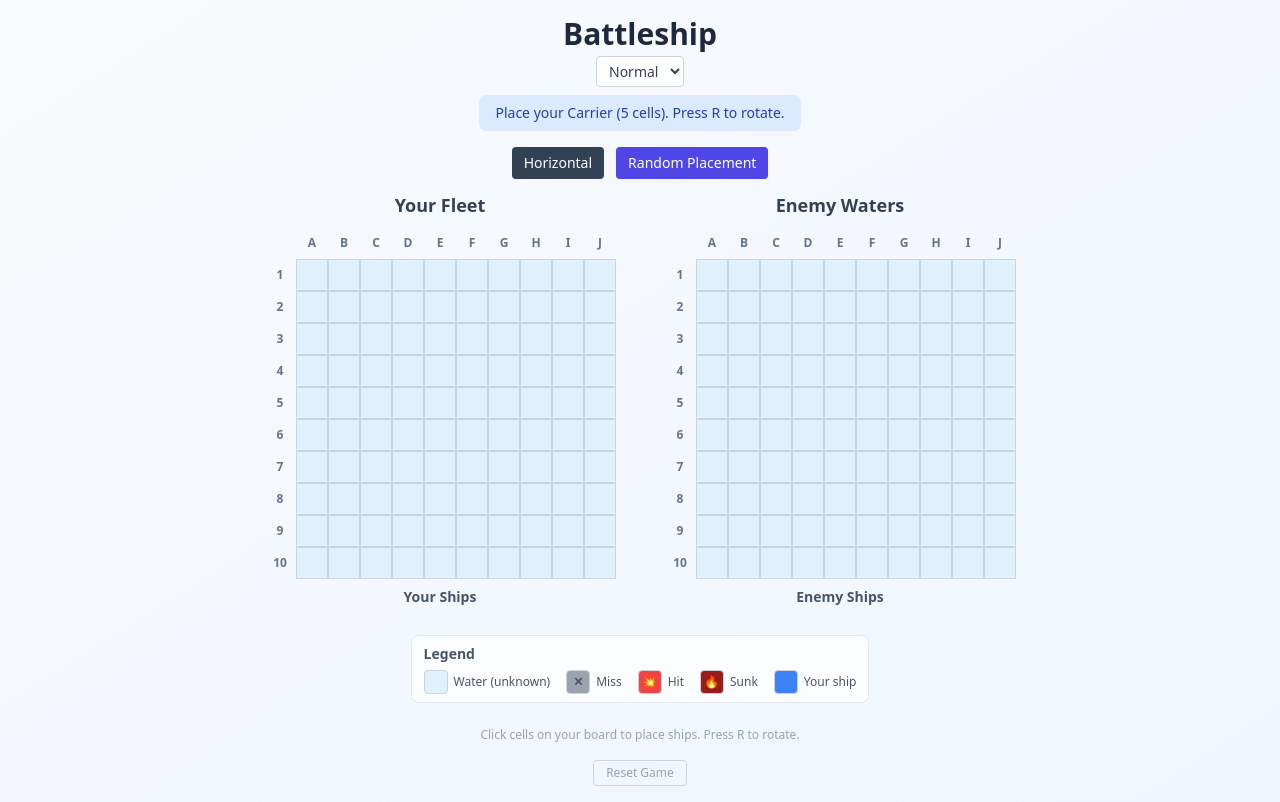
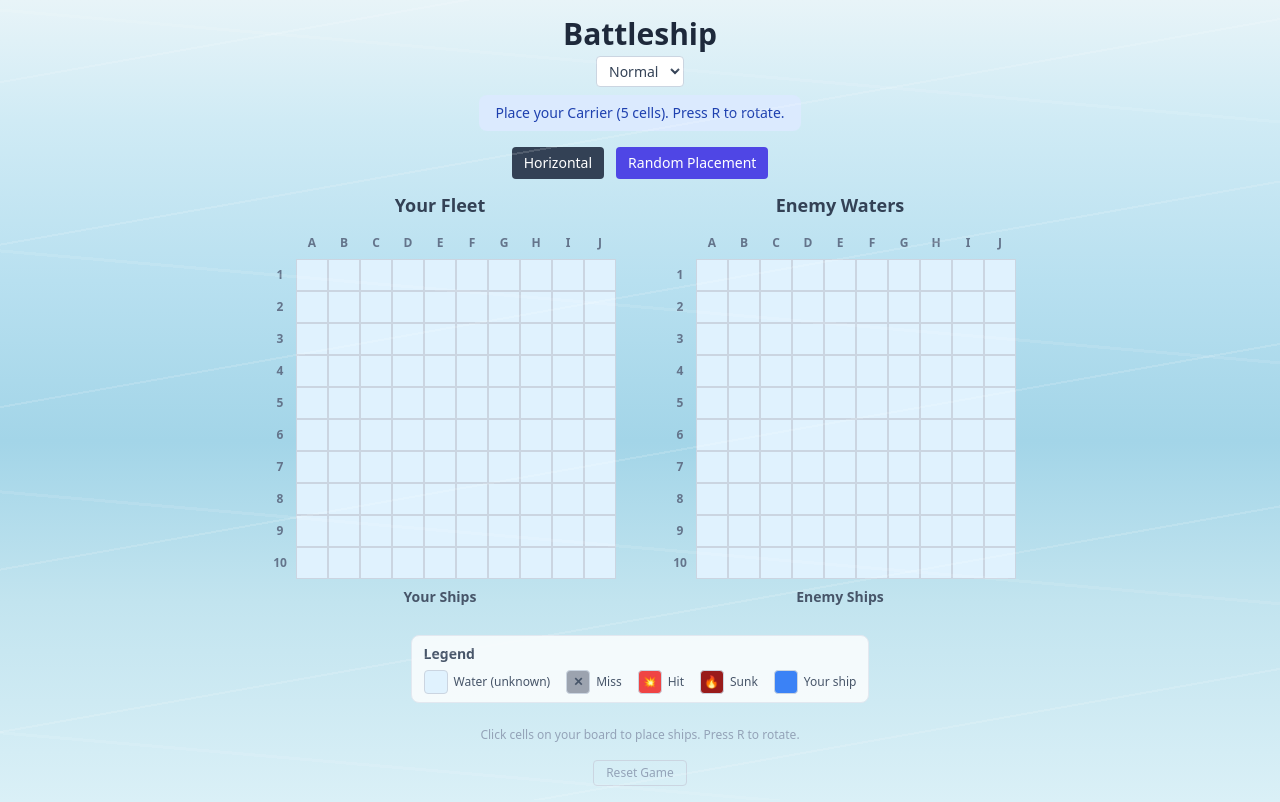
Before and after one commit to 1AmNotACoder/BattleShip, a React (Vite) app: page / in a window 1280 px wide. Built offline with nearby package versions, Linux system fonts and the light colour scheme.

Commit message:
style: add subtle ocean-themed CSS gradient background (#4)
Co-authored-by: Devin AI <158243242+devin-ai-integration[bot]@users.noreply.github.com>
Co-authored-by: yaz.abutaleb@gmail.com <yaz.abutaleb@gmail.com>

```diff
--- a/src/App.css
+++ b/src/App.css
@@ -5,3 +5,46 @@
   padding: 0;
   text-align: left;
 }
+
+.ocean-bg {
+  background:
+    linear-gradient(180deg,
+      #e8f4f8 0%,
+      #d0ebf5 15%,
+      #b8e0f0 35%,
+      #a3d5e8 55%,
+      #c2e4ef 75%,
+      #daf0f7 100%
+    );
+  position: relative;
+}
+
+.ocean-bg::before {
+  content: '';
+  position: fixed;
+  top: 0;
+  left: 0;
+  right: 0;
+  bottom: 0;
+  background:
+    repeating-linear-gradient(
+      170deg,
+      transparent,
+      transparent 80px,
+      rgba(255, 255, 255, 0.15) 80px,
+      rgba(255, 255, 255, 0.15) 82px,
+      transparent 82px,
+      transparent 160px
+    ),
+    repeating-linear-gradient(
+      185deg,
+      transparent,
+      transparent 120px,
+      rgba(255, 255, 255, 0.1) 120px,
+      rgba(255, 255, 255, 0.1) 123px,
+      transparent 123px,
+      transparent 240px
+    );
+  pointer-events: none;
+  z-index: 0;
+}
--- a/src/App.tsx
+++ b/src/App.tsx
@@ -528,7 +528,7 @@ function App() {
 
   return (
     <div
-      className="min-h-screen bg-gradient-to-br from-slate-50 to-blue-50 px-2 py-3 sm:p-4"
+      className="min-h-screen ocean-bg px-2 py-3 sm:p-4"
       onKeyDown={handleKeyDown}
       tabIndex={0}
     >
```
